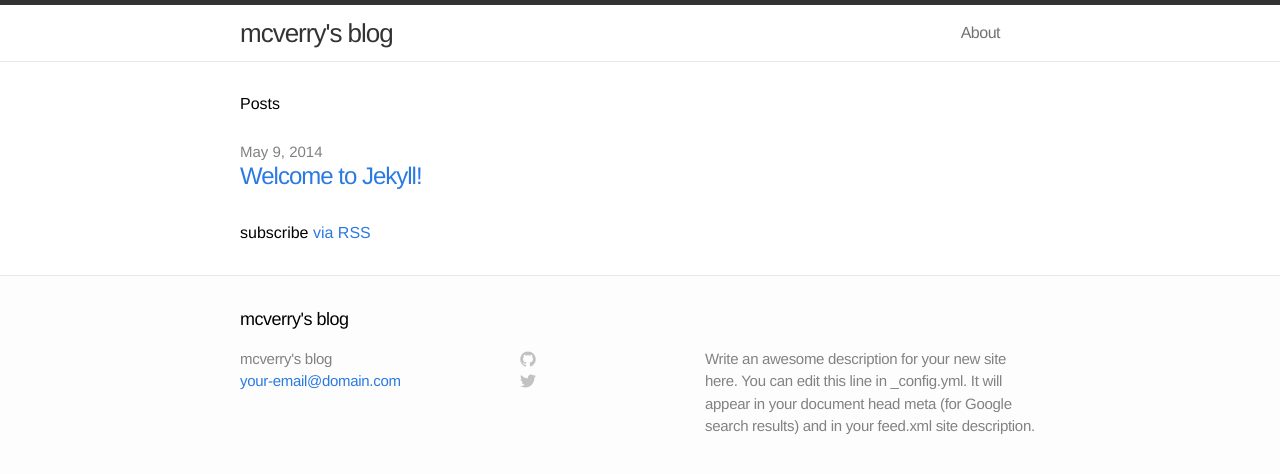
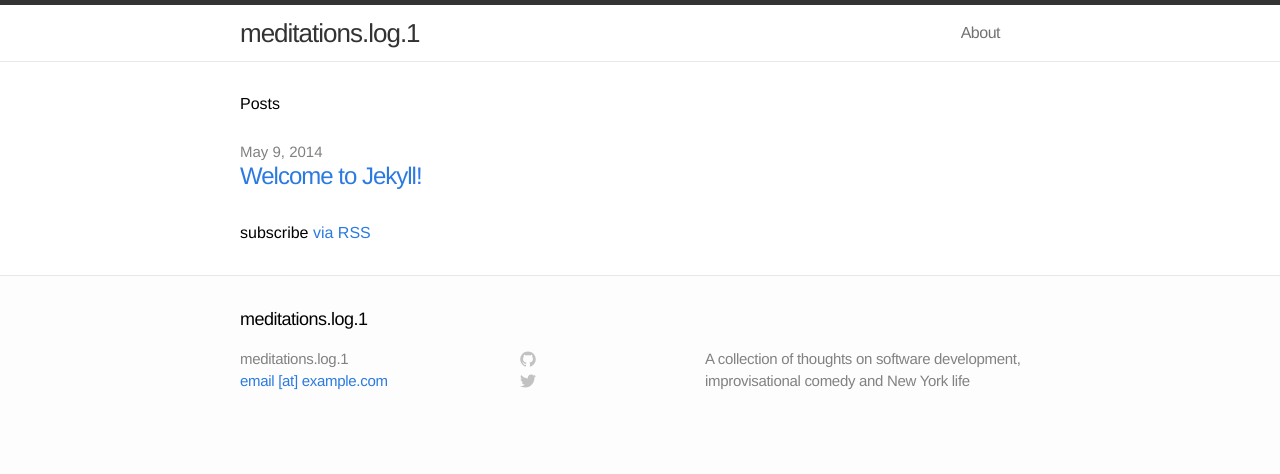
Before and after one commit to mcverry/mcverry.github.io, a Jekyll site: the page built from index.html, in a window 1280 px wide. Shown: the top 474 px of the page. Built offline with Jekyll 4.4.1, drawn with Linux system fonts in a browser that asks for light colours.

Commit message:
Update _config.yml

```diff
--- a/_config.yml
+++ b/_config.yml
@@ -1,7 +1,7 @@
 # Site settings
-title: mcverry's blog
-email: your-email@domain.com
-description: "Write an awesome description for your new site here. You can edit this line in _config.yml. It will appear in your document head meta (for Google search results) and in your feed.xml site description."
+title: meditations.log.1
+email: email [at] example.com
+description: "A collection of thoughts on software development, improvisational comedy and New York life"
 baseurl: ""
 url: "http://yourdomain.com"
 
```
